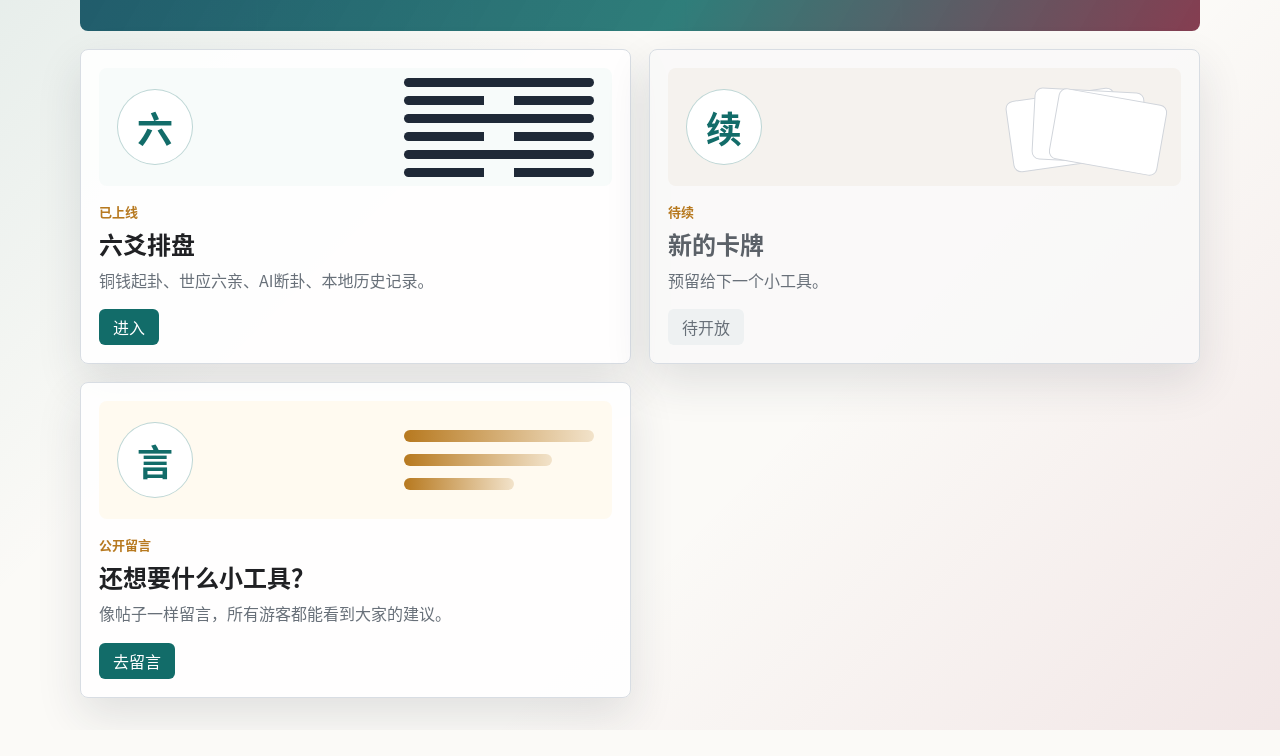
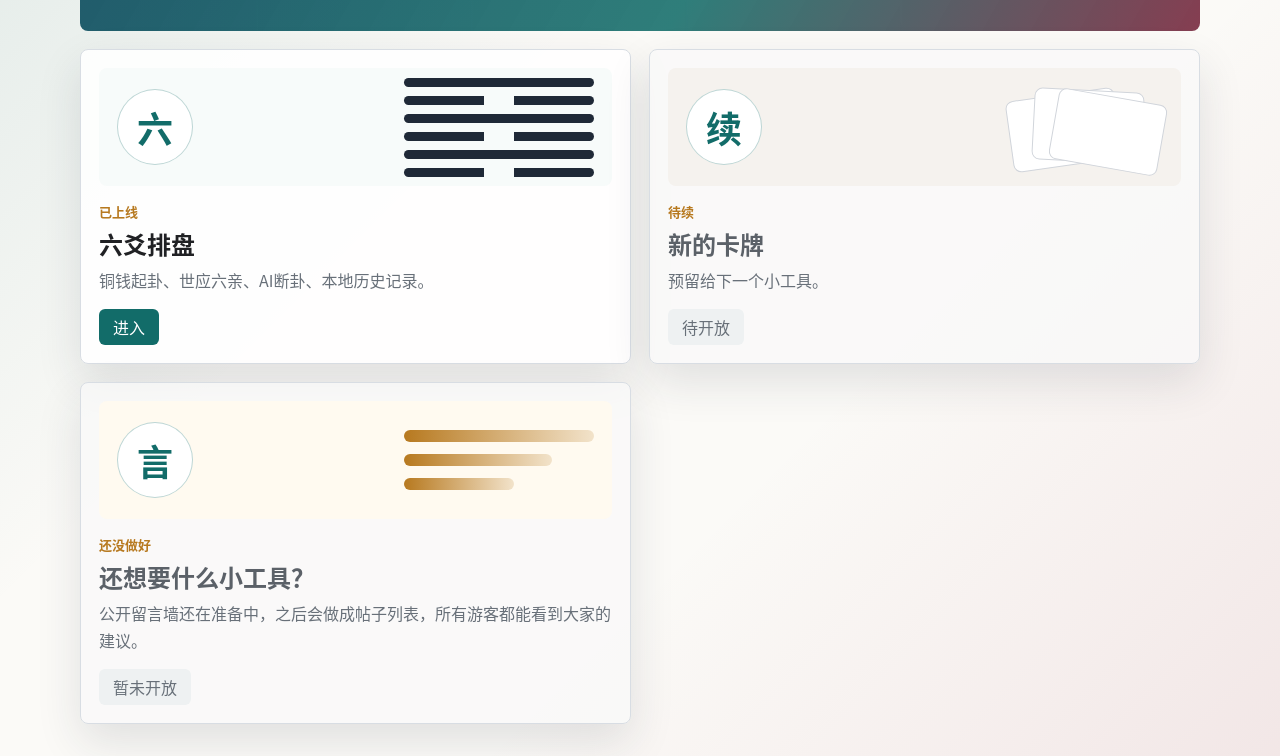
Before and after one commit to lossssser/suanming, a website: page index.html in a window 1280 px wide. Shown: the part 261-1017 px from the top of the page. Before the commit the page ends 991 px from the top, so only its background shows below. Drawn offline with Linux system fonts and the light colour scheme.

Commit message:
Disable public feedback card

```diff
--- a/index.html
+++ b/index.html
@@ -54,7 +54,7 @@
           <span class="project-action project-action-disabled">待开放</span>
         </article>
 
-        <a class="project-card project-card-feedback" href="feedback.html">
+        <article class="project-card project-card-muted project-card-feedback">
           <div class="project-visual">
             <span class="project-glyph">言</span>
             <div class="message-lines" aria-hidden="true">
@@ -64,12 +64,12 @@
             </div>
           </div>
           <div class="project-body">
-            <p class="project-label">公开留言</p>
+            <p class="project-label">还没做好</p>
             <h2>还想要什么小工具？</h2>
-            <p>像帖子一样留言，所有游客都能看到大家的建议。</p>
+            <p>公开留言墙还在准备中，之后会做成帖子列表，所有游客都能看到大家的建议。</p>
           </div>
-          <span class="project-action">去留言</span>
-        </a>
+          <span class="project-action project-action-disabled">暂未开放</span>
+        </article>
       </section>
     </main>
   </body>
--- a/styles.css
+++ b/styles.css
@@ -127,11 +127,11 @@ button.project-card {
   background: rgba(250, 250, 250, 0.72);
 }
 
-.project-card-feedback {
+.project-card-feedback:not(.project-card-muted) {
   transition: transform 160ms ease, border-color 160ms ease;
 }
 
-.project-card-feedback:hover {
+.project-card-feedback:not(.project-card-muted):hover {
   border-color: rgba(183, 121, 31, 0.5);
   transform: translateY(-2px);
 }
```
